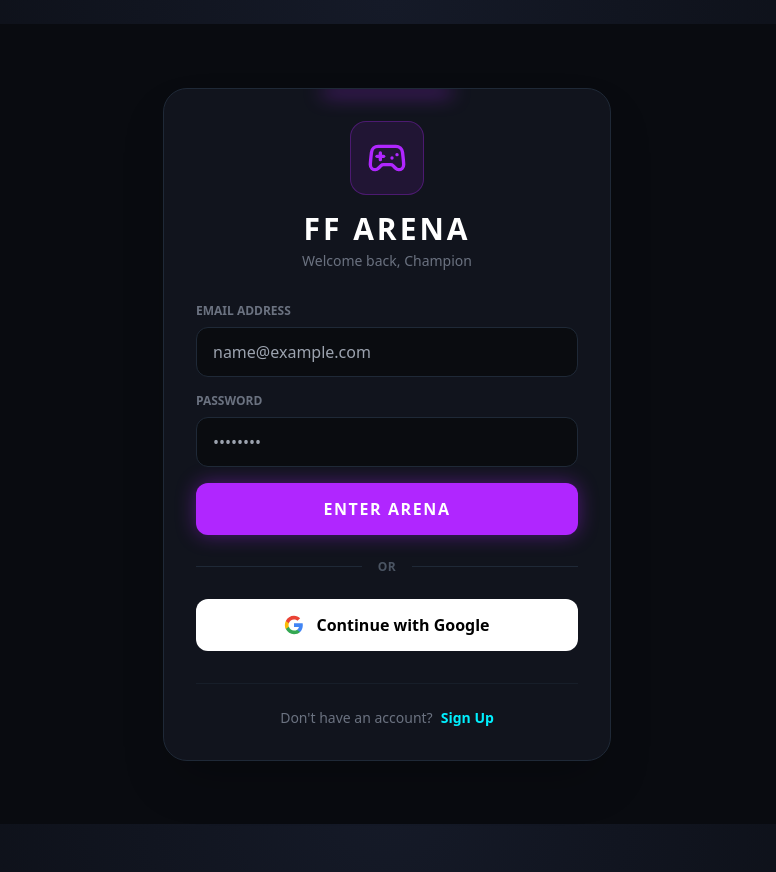
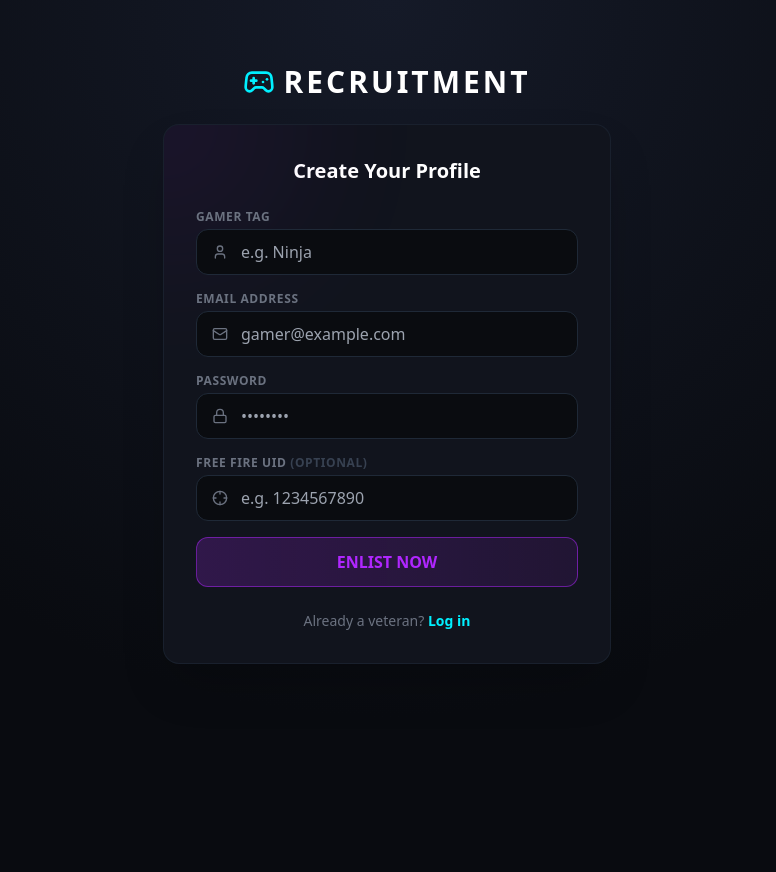
Before and after one commit to vedant1256/ff-arena, a Next.js app in the folder frontend/: page /register in a window 1280 px wide. Shown: the whole page, without its empty margins (253-1029 px from the left). After the commit the page ends 800 px from the top, so only its background shows below. Built offline with nearby package versions, Linux system fonts and the light colour scheme; no server answers.

Commit message:
forced latest progressive onboarding layout for login and register

```diff
--- a/frontend/app/register/page.tsx
+++ b/frontend/app/register/page.tsx
@@ -1,155 +1,62 @@
-// frontend/app/login/page.tsx
+// frontend/app/register/page.tsx
 'use client';
 
 import { useState } from 'react';
 import { useRouter } from 'next/navigation';
+import Link from 'next/link';
+import api from '../../lib/axios';
 import { useAuthStore } from '../../store/useAuthStore';
-import api from '../../lib/axios';
-import { Gamepad2, ShieldAlert, Loader2, CheckSquare, Square, X } from 'lucide-react';
+import { Gamepad2, Mail, Lock, User, Crosshair, CheckSquare, Square, X, ShieldAlert, Loader2 } from 'lucide-react';
 
-const GoogleIcon = () => (
-  <svg className="w-5 h-5" viewBox="0 0 24 24">
-    <path fill="#4285F4" d="M22.56 12.25c0-.78-.07-1.53-.2-2.25H12v4.26h5.92c-.26 1.37-1.04 2.53-2.21 3.31v2.77h3.57c2.08-1.92 3.28-4.74 3.28-8.09z" />
-    <path fill="#34A853" d="M12 23c2.97 0 5.46-.98 7.28-2.66l-3.57-2.77c-.98.66-2.23 1.06-3.71 1.06-2.86 0-5.29-1.93-6.16-4.53H2.18v2.84C3.99 20.53 7.7 23 12 23z" />
-    <path fill="#FBBC05" d="M5.84 14.09c-.22-.66-.35-1.36-.35-2.09s.13-1.43.35-2.09V7.07H2.18C1.43 8.55 1 10.22 1 12s.43 3.45 1.18 4.93l2.85-2.22.81-.62z" />
-    <path fill="#EA4335" d="M12 5.38c1.62 0 3.06.56 4.21 1.64l3.15-3.15C17.45 2.09 14.97 1 12 1 7.7 1 3.99 3.47 2.18 7.07l3.66 2.84c.87-2.6 3.3-4.53 6.16-4.53z" />
-  </svg>
-);
+export default function RegisterPage() {
+  const [formData, setFormData] = useState({ username: '', email: '', password: '', freeFireUid: '' });
+  const [error, setError] = useState('');
+  const [isLoading, setIsLoading] = useState(false);
+  const router = useRouter();
+  const login = useAuthStore((state) => state.login);
 
-export default function LoginPage() {
-  const { login } = useAuthStore();
-  const router = useRouter();
-
-  const [isLogin, setIsLogin] = useState(true);
-  const [email, setEmail] = useState('');
-  const [password, setPassword] = useState('');
-  const [username, setUsername] = useState('');
-
-  const [error, setError] = useState('');
-  const [loading, setLoading] = useState(false);
-  const [googleLoading, setGoogleLoading] = useState(false);
-
+  // Modal States
   const [showTermsModal, setShowTermsModal] = useState(false);
   const [termsChecked, setTermsChecked] = useState(false);
-  const [pendingAction, setPendingAction] = useState<any>(null);
 
-  const handleSubmit = async (e: React.FormEvent) => {
+  const handleChange = (e: React.ChangeEvent<HTMLInputElement>) => {
+    setFormData({ ...formData, [e.target.name]: e.target.value });
+  };
+
+  // Step 1: User clicks Enlist -> Show the Modal instead of submitting!
+  const handleInitialSubmit = (e: React.FormEvent) => {
     e.preventDefault();
     setError('');
-
-    if (isLogin) {
-      setLoading(true);
-      try {
-        const res = await api.post('/auth/login', { email, password });
-        const token = res.data?.token;
-        if (token && typeof window !== 'undefined') {
-          localStorage.setItem('token', token);
-          login(token, res.data);
-          window.location.replace('/dashboard');
-        }
-      } catch (err: any) {
-        setError(err.response?.data?.error || 'Authentication failed. Please try again.');
-      } finally {
-        setLoading(false);
-      }
-    } else {
-      setPendingAction({ type: 'manual', payload: { username, email, password } });
     setTermsChecked(false);
     setShowTermsModal(true);
-    }
   };
 
-  const handleGoogleLogin = () => {
-    setGoogleLoading(true);
+  // Step 2: User accepts terms -> Send to backend
+  const handleFinalRegister = async () => {
+    setIsLoading(true);
     setError('');
 
-    const startGoogleFlow = () => {
-      const google = (window as any).google;
-      if (!process.env.NEXT_PUBLIC_GOOGLE_CLIENT_ID) {
-        setError("System Error: Google Client ID is missing in .env.local file.");
-        setGoogleLoading(false);
-        return;
+    try {
+      const payload = { ...formData, hasAcceptedTerms: true };
+      if (payload.freeFireUid === '') {
+        delete (payload as any).freeFireUid;
       }
 
-      const client = google.accounts.oauth2.initTokenClient({
-        client_id: process.env.NEXT_PUBLIC_GOOGLE_CLIENT_ID,
-        scope: 'email profile',
-        callback: async (tokenResponse: any) => {
-          if (tokenResponse && tokenResponse.access_token) {
-            try {
-              const res = await api.post('/auth/google', { access_token: tokenResponse.access_token });
-
-              if (res.data?.requiresTerms) {
-                setPendingAction({ type: 'google', payload: { access_token: tokenResponse.access_token } });
-                setTermsChecked(false);
-                setShowTermsModal(true);
-                return;
-              }
-
-              const token = res.data?.token;
-              if (token && typeof window !== 'undefined') {
-                localStorage.setItem('token', token);
-                login(token, res.data);
+      const response = await api.post('/auth/register', payload);
+      login(response.data.user, response.data.token);
       window.location.replace('/dashboard');
-              }
     } catch (err: any) {
-              setError(`Google Login Failed: ${err.response?.data?.error || err.message}`);
+      setError(err.response?.data?.error || 'Registration failed. Try a different username/email.');
+      setShowTermsModal(false); // Close modal to show the error
     } finally {
-              setGoogleLoading(false);
-            }
-          }
-        },
-        error_callback: (err: any) => {
-          setError('Google Login window was closed or failed to connect.');
-          setGoogleLoading(false);
-        }
-      });
-      client.requestAccessToken();
-    };
-
-    if (typeof window !== 'undefined' && (window as any).google) {
-      startGoogleFlow();
-    } else {
-      const script = document.createElement('script');
-      script.src = 'https://accounts.google.com/gsi/client';
-      script.onload = startGoogleFlow;
-      script.onerror = () => {
-        setError("Failed to load Google services. Check your internet connection.");
-        setGoogleLoading(false);
-      };
-      document.body.appendChild(script);
-    }
-  };
-
-  const confirmTermsAndProceed = async () => {
-    setLoading(true);
-    setError('');
-    setShowTermsModal(false);
-
-    try {
-      let res: any;
-      if (pendingAction.type === 'manual') {
-        res = await api.post('/auth/register', { ...pendingAction.payload, hasAcceptedTerms: true });
-      } else if (pendingAction.type === 'google') {
-        res = await api.post('/auth/google', { ...pendingAction.payload, hasAcceptedTerms: true });
-      }
-
-      const token = res?.data?.token;
-      if (token && typeof window !== 'undefined') {
-        localStorage.setItem('token', token);
-        login(token, res?.data);
-        window.location.replace('/dashboard');
-      }
-    } catch (err: any) {
-      setError(err.response?.data?.error || 'Registration failed. Please try again.');
-    } finally {
-      setLoading(false);
+      setIsLoading(false);
     }
   };
 
   return (
-    <div className="min-h-screen bg-[#090B10] flex items-center justify-center p-4 relative">
+    <div className="flex flex-col items-center justify-center min-h-[85vh] px-4 py-8 relative">
 
+      {/* 🚀 THE TERMS MODAL */}
       {showTermsModal && (
         <div className="fixed inset-0 z-[999] flex items-center justify-center bg-black/80 backdrop-blur-sm p-4 animate-in fade-in duration-300">
           <div className="bg-[#11141D] border border-[#b026ff]/50 rounded-3xl w-full max-w-2xl flex flex-col shadow-[0_0_50px_rgba(176,38,255,0.2)] overflow-hidden animate-in zoom-in-95 duration-300 relative z-[1000]">
@@ -175,7 +82,7 @@
                 <h3 className="font-bold text-white mb-2 text-base">1. Eligibility & Verification</h3>
                 <ul className="list-disc pl-5 space-y-1 text-gray-400">
                   <li>You must be at least 18 years of age.</li>
-                  <li>Your Free Fire Game UID must perfectly match the UID on your Profile. Playing with an unregistered ID forfeits winnings.</li>
+                  <li>Your Free Fire Game UID must perfectly match the UID on your Profile.</li>
                 </ul>
               </div>
               <div>
@@ -183,14 +90,6 @@
                 <ul className="list-disc pl-5 space-y-1 text-gray-400">
                   <li><strong>No Emulators:</strong> Mobile players only. PC use triggers an automatic ban.</li>
                   <li><strong>Zero Tolerance on Hacks:</strong> Scripts, aimbots, or glitches result in a permanent hardware & IP ban.</li>
-                  <li><strong>No Teaming:</strong> Teaming in Solo modes is strictly forbidden.</li>
-                </ul>
-              </div>
-              <div>
-                <h3 className="font-bold text-white mb-2 text-base">3. Wallets & Refunds</h3>
-                <ul className="list-disc pl-5 space-y-1 text-gray-400">
-                  <li>Entry fees are <strong>non-refundable</strong> unless the admin cancels the match.</li>
-                  <li>Missing the match start time forfeits your entry fee.</li>
                 </ul>
               </div>
             </div>
@@ -201,12 +100,15 @@
                   {termsChecked ? <CheckSquare size={22} className="text-[#00F0FF]" /> : <Square size={22} className="text-gray-600 group-hover:text-gray-400 transition" />}
                 </div>
                 <span className={`text-sm leading-relaxed transition ${termsChecked ? 'text-gray-200 font-medium' : 'text-gray-500'}`}>
-                  I have read, understood, and legally agree to abide by the FF Arena Rules, Anti-Cheat Guidelines, and Refund Policy.
+                  I have read, understood, and legally agree to abide by the FF Arena Rules.
                 </span>
               </button>
-              <div className="flex gap-4">
-                <button disabled={!termsChecked || loading} onClick={confirmTermsAndProceed} className={`w-full py-4 rounded-xl font-extrabold uppercase tracking-widest transition-all flex justify-center items-center gap-2 ${termsChecked ? 'bg-[#b026ff] hover:bg-[#901ecc] text-white shadow-[0_0_20px_rgba(176,38,255,0.4)] active:scale-95' : 'bg-gray-800 text-gray-600 cursor-not-allowed'}`}>
-                  {loading ? <Loader2 className="animate-spin" size={20} /> : 'Accept & Create Account'}
+              <div className="flex flex-col sm:flex-row gap-4">
+                <button onClick={() => setShowTermsModal(false)} className="flex-1 py-4 rounded-xl font-bold text-gray-400 border border-gray-800 hover:bg-gray-800 hover:text-white transition uppercase tracking-wider">
+                  Decline & Cancel
+                </button>
+                <button disabled={!termsChecked || isLoading} onClick={handleFinalRegister} className={`flex-1 py-4 rounded-xl font-extrabold uppercase tracking-widest transition-all flex justify-center items-center gap-2 ${termsChecked ? 'bg-[#b026ff] hover:bg-[#901ecc] text-white shadow-[0_0_20px_rgba(176,38,255,0.4)] active:scale-95' : 'bg-gray-800 text-gray-600 cursor-not-allowed'}`}>
+                  {isLoading ? <Loader2 className="animate-spin" size={20} /> : 'Accept & Create'}
                 </button>
               </div>
             </div>
@@ -214,67 +116,69 @@
         </div>
       )}
 
-      <div className="w-full max-w-md bg-[#11141D] border border-gray-800 rounded-3xl p-8 shadow-2xl relative overflow-hidden">
-        <div className="absolute top-0 left-1/2 -translate-x-1/2 w-32 h-1 bg-[#b026ff] blur-[10px]"></div>
-        <div className="flex flex-col items-center mb-8">
-          <div className="bg-[#b026ff]/10 p-4 rounded-2xl mb-4 border border-[#b026ff]/30">
-            <Gamepad2 className="text-[#b026ff]" size={40} />
-          </div>
-          <h1 className="text-3xl font-extrabold text-white tracking-widest uppercase">FF Arena</h1>
-          <p className="text-gray-500 text-sm mt-1">{isLogin ? 'Welcome back, Champion' : 'Create your gaming legacy'}</p>
+      {/* 🚀 THE MAIN FORM */}
+      <div className="mb-6 flex flex-col items-center">
+        <h1 className="text-3xl font-extrabold tracking-widest text-white flex items-center gap-2">
+          <Gamepad2 size={32} className="text-[#00F0FF]" /> RECRUITMENT
+        </h1>
       </div>
 
-        {error && (
-          <div className="bg-red-500/10 border border-red-500/50 text-red-500 p-3 rounded-lg text-sm text-center mb-6 font-medium flex items-center justify-center gap-2">
-            <ShieldAlert size={16} /> {error}
+      <div className="bg-[#11141D] border border-gray-800/60 p-8 rounded-2xl w-full max-w-md shadow-2xl relative overflow-hidden">
+        <div className="absolute -top-20 -left-20 w-40 h-40 bg-[#b026ff] rounded-full blur-[100px] opacity-20 pointer-events-none"></div>
+
+        <h2 className="text-xl font-bold mb-6 text-white text-center">Create Your Profile</h2>
+
+        {error && !showTermsModal && <div className="bg-red-500/10 border border-red-500/50 text-red-400 p-3 rounded-lg mb-6 text-sm flex items-center justify-center text-center">{error}</div>}
+
+        <form onSubmit={handleInitialSubmit} className="space-y-4 relative z-10">
+          <div>
+            <label className="block text-xs font-bold uppercase tracking-wider text-gray-500 mb-1">Gamer Tag</label>
+            <div className="relative">
+              <div className="absolute inset-y-0 left-0 pl-4 flex items-center pointer-events-none"><User size={16} className="text-gray-500" /></div>
+              <input name="username" type="text" required onChange={handleChange} placeholder="e.g. Ninja"
+                className="w-full bg-[#0A0C10] border border-gray-800 rounded-xl pl-11 pr-4 py-2.5 text-white focus:outline-none focus:border-[#00F0FF] transition-colors" />
             </div>
-        )}
+          </div>
 
-        <form onSubmit={handleSubmit} className="space-y-4">
-          {!isLogin && (
           <div>
-              <label className="block text-xs font-bold text-gray-500 uppercase mb-2">Gamer Tag (Username)</label>
-              <input type="text" required value={username} onChange={(e) => setUsername(e.target.value)} className="w-full bg-[#0A0C10] border border-gray-800 rounded-xl px-4 py-3 text-white focus:border-[#b026ff] outline-none transition" placeholder="e.g., HeadshotKing" />
+            <label className="block text-xs font-bold uppercase tracking-wider text-gray-500 mb-1">Email Address</label>
+            <div className="relative">
+              <div className="absolute inset-y-0 left-0 pl-4 flex items-center pointer-events-none"><Mail size={16} className="text-gray-500" /></div>
+              <input name="email" type="email" required onChange={handleChange} placeholder="gamer@example.com"
+                className="w-full bg-[#0A0C10] border border-gray-800 rounded-xl pl-11 pr-4 py-2.5 text-white focus:outline-none focus:border-[#00F0FF] transition-colors" />
             </div>
-          )}
+          </div>
+
           <div>
-            <label className="block text-xs font-bold text-gray-500 uppercase mb-2">Email Address</label>
-            <input type="email" required value={email} onChange={(e) => setEmail(e.target.value)} className="w-full bg-[#0A0C10] border border-gray-800 rounded-xl px-4 py-3 text-white focus:border-[#b026ff] outline-none transition" placeholder="name@example.com" />
+            <label className="block text-xs font-bold uppercase tracking-wider text-gray-500 mb-1">Password</label>
+            <div className="relative">
+              <div className="absolute inset-y-0 left-0 pl-4 flex items-center pointer-events-none"><Lock size={16} className="text-gray-500" /></div>
+              <input name="password" type="password" required minLength={6} onChange={handleChange} placeholder="••••••••"
+                className="w-full bg-[#0A0C10] border border-gray-800 rounded-xl pl-11 pr-4 py-2.5 text-white focus:outline-none focus:border-[#00F0FF] transition-colors" />
             </div>
+          </div>
+
           <div>
-            <label className="block text-xs font-bold text-gray-500 uppercase mb-2">Password</label>
-            <input type="password" required value={password} onChange={(e) => setPassword(e.target.value)} className="w-full bg-[#0A0C10] border border-gray-800 rounded-xl px-4 py-3 text-white focus:border-[#b026ff] outline-none transition" placeholder="••••••••" />
+            <label className="block text-xs font-bold uppercase tracking-wider text-gray-500 mb-1">Free Fire UID <span className="text-gray-700">(Optional)</span></label>
+            <div className="relative">
+              <div className="absolute inset-y-0 left-0 pl-4 flex items-center pointer-events-none"><Crosshair size={16} className="text-gray-500" /></div>
+              <input name="freeFireUid" type="text" onChange={handleChange} placeholder="e.g. 1234567890"
+                className="w-full bg-[#0A0C10] border border-gray-800 rounded-xl pl-11 pr-4 py-2.5 text-white focus:outline-none focus:border-[#00F0FF] transition-colors" />
             </div>
-          <button type="submit" disabled={loading || googleLoading} className="w-full py-3.5 rounded-xl font-extrabold uppercase tracking-widest transition-all mt-6 flex justify-center items-center gap-2 bg-[#b026ff] hover:bg-[#901ecc] text-white active:scale-95 shadow-[0_0_20px_rgba(176,38,255,0.4)] disabled:opacity-70">
-            {loading && !showTermsModal ? <Loader2 className="animate-spin" size={20} /> : (isLogin ? 'Enter Arena' : 'Initialize Account')}
+          </div>
+
+          <button
+            type="submit"
+            disabled={isLoading}
+            className="w-full bg-gradient-to-r from-[#b026ff]/20 to-[#b026ff]/10 hover:from-[#b026ff]/30 hover:to-[#b026ff]/20 border border-[#b026ff]/50 text-[#b026ff] font-bold py-3 px-4 rounded-xl transition-all flex items-center justify-center gap-2 mt-4"
+          >
+            {isLoading && !showTermsModal ? <Loader2 className="animate-spin" size={20}/> : 'ENLIST NOW'}
           </button>
         </form>
 
-        <div className="relative flex items-center py-6">
-          <div className="flex-grow border-t border-gray-800"></div>
-          <span className="flex-shrink-0 mx-4 text-gray-600 text-xs font-bold uppercase tracking-wider">Or</span>
-          <div className="flex-grow border-t border-gray-800"></div>
-        </div>
-
-        <button type="button" disabled={loading || googleLoading} onClick={handleGoogleLogin} className="w-full flex justify-center items-center gap-3 bg-white hover:bg-gray-200 text-black font-extrabold py-3.5 rounded-xl transition-all active:scale-95 disabled:opacity-70">
-          {googleLoading ? <Loader2 className="animate-spin text-black" size={20} /> : <GoogleIcon />}
-          {googleLoading ? 'Connecting...' : 'Continue with Google'}
-        </button>
-
-        <div className="mt-8 text-center border-t border-gray-800/50 pt-6">
-          <p className="text-sm text-gray-500">
-            {isLogin ? "Don't have an account?" : "Already have an account?"}
-            <button
-              onClick={() => {
-                setIsLogin(!isLogin);
-                setError('');
-              }}
-              className="ml-2 text-[#00F0FF] font-bold hover:underline"
-            >
-              {isLogin ? 'Sign Up' : 'Log In'}
-            </button>
+        <p className="mt-6 text-center text-gray-500 text-sm">
+          Already a veteran? <Link href="/login" className="text-[#00F0FF] hover:text-white transition-colors font-semibold">Log in</Link>
         </p>
-        </div>
       </div>
     </div>
   );
```
Also changed, not shown: frontend/app/login/page.tsx (+20 -25 lines). Lines whose indentation alone changed are shown as unchanged.
